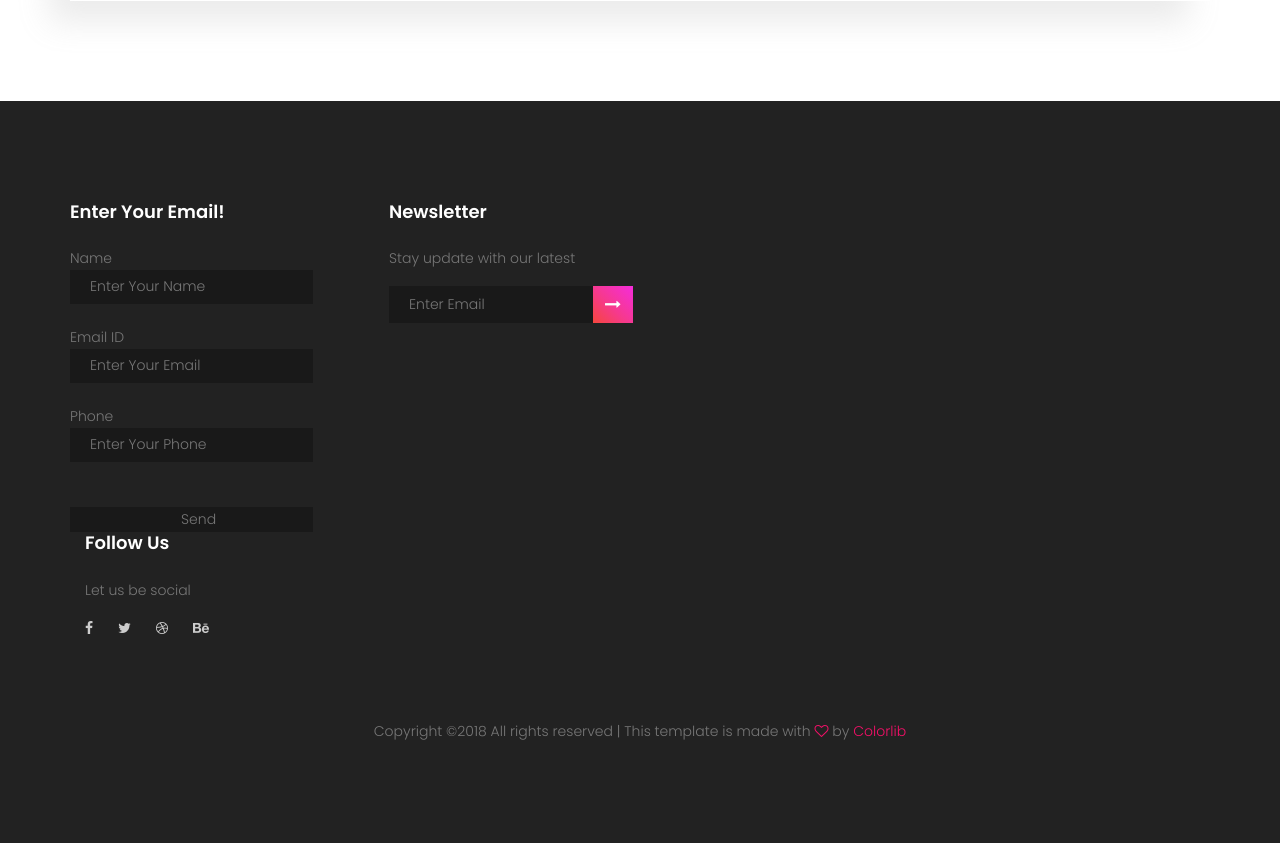
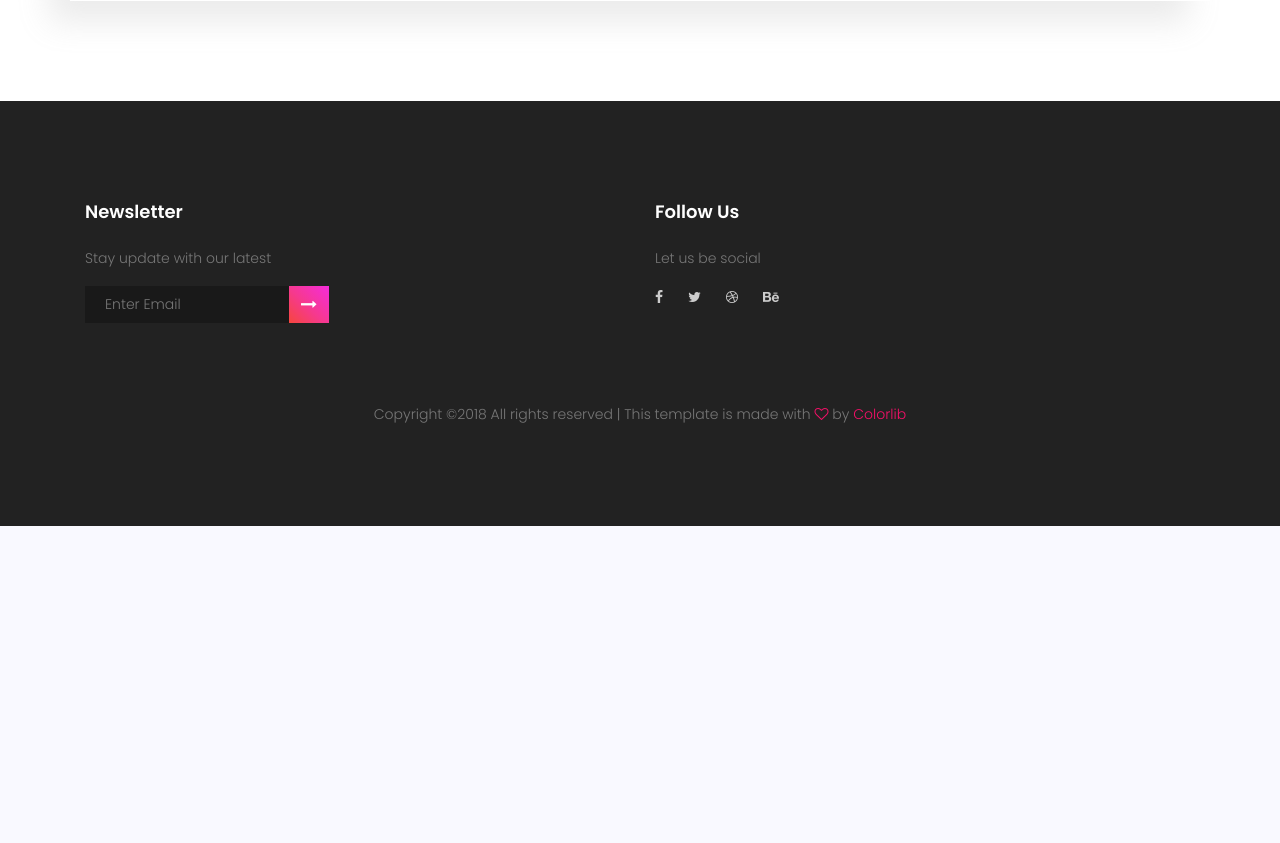
Before and after one commit to pongzadenoza/CS251, a PHP site: page / in a window 1280 px wide. Shown: the part 3369-4212 px from the top of the page. After the commit the page ends 3895 px from the top, so only its background shows below. Run offline with PHP 8.4, Linux system fonts and the light colour scheme; the visitor is signed in with stand-in values (Sample User, id 1); some libraries are stand-ins or nearby versions.

Commit message:
Add files via upload

```diff
--- a/index.php
+++ b/index.php
@@ -109,6 +109,7 @@ session_start();
 								        <a class="dropdown-item" href="tracking.php">Tracking</a>
 								        <a class="dropdown-item" href="generic.html">Generic</a>
 								        <a class="dropdown-item" href="elements.html">Elements</a>
+												<a class="dropdown-item" href="Favorite.php">Favorite</a>
 								      </div>
 								    </li>
 						    </ul>
@@ -408,33 +409,17 @@ session_start();
 			<footer class="footer-area section-gap">
 				<div class="container">
 					<div class="row">
-						<body>
-							<div class="single-footer-widget">
-								<div class="info"></div>
-									<h6>Enter Your Email!</h6>
-								<form action="sentemailtoSQL.php" method="post" name="form" class="form-box">
-									<label for="name">Name</label><br>
-									<input type="text" name="name" class="form-control" placeholder="Enter Your Name" required><br>
-									<label for="email">Email ID</label><br>
-									<input type="email" name="email" class="form-control" placeholder="Enter Your Email" required><br>
-									<label for="phone">Phone</label><br>
-									<input type="tel" name="phone" class="form-control" placeholder="Enter Your Phone" required><br>
-									<br>
-									<input type="submit" name="submit" value="Send" class="sub-btn">
-								</form>
-							</div>
-						</body>
+
 						<div class="col-lg-3  col-md-6 col-sm-6">
 							<div class="single-footer-widget">
 								<h6>Newsletter</h6>
 								<p>Stay update with our latest</p>
-								<div class="" id="mc_embed_signup">
 
-										<form target="_blank" novalidate="true" action="https://spondonit.us12.list-manage.com/subscribe/post?u=1462626880ade1ac87bd9c93a&amp;id=92a4423d01" method="get" class="form-inline">
 
+								<form action="sentemailtoSQL.php" method="post" name="form" class="form-box">
 									<div class="d-flex flex-row">
 
-											<input class="form-control" name="EMAIL" placeholder="Enter Email" onfocus="this.placeholder = ''" onblur="this.placeholder = 'Enter Email '" required="" type="email">
+										<input class="form-control" type="email" name="email" placeholder="Enter Email" onfocus="this.placeholder = ''" onblur="this.placeholder = 'Enter Email '" required="" type="email">
 
 
 																		<button class="click-btn btn btn-default"><i class="fa fa-long-arrow-right" aria-hidden="true"></i></button>
@@ -448,7 +433,7 @@ session_start();
 									</div>
 									<div class="info"></div>
 									</form>
-								</div>
+
 								</div>
 						</div>
 						<div class="col-lg-3  col-md-6 col-sm-6">
```
Lines whose indentation alone changed are shown as unchanged.
